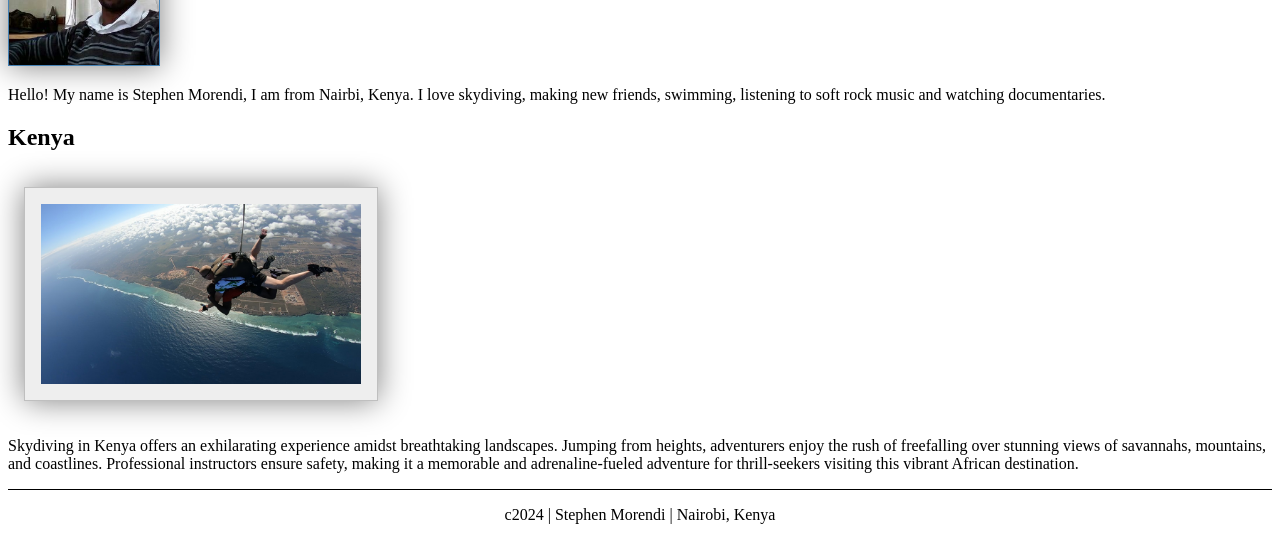
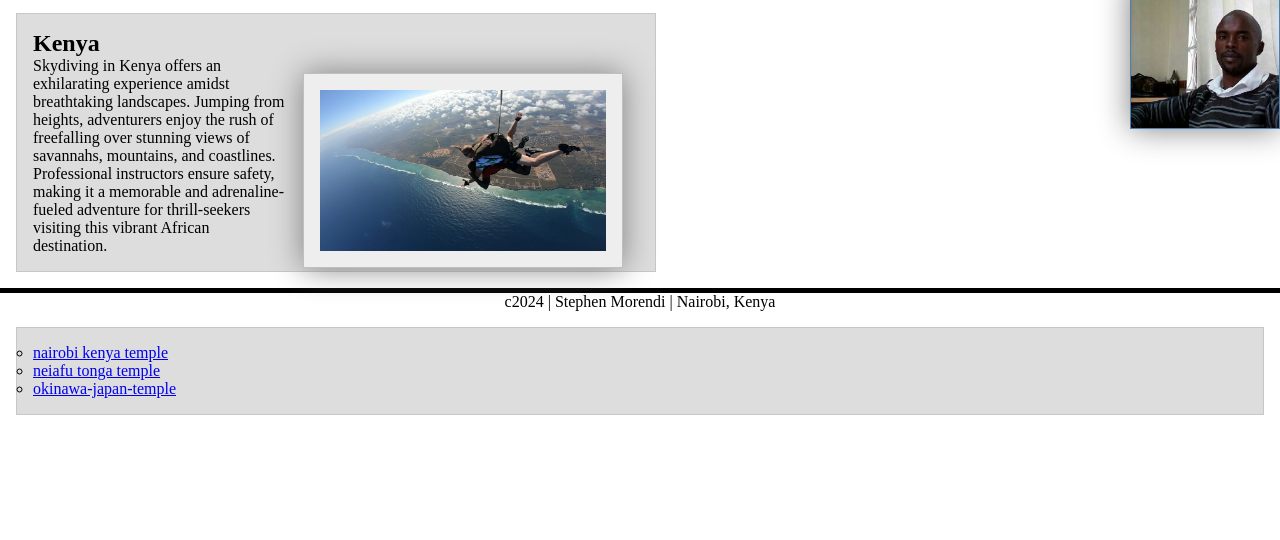
Before and after one commit to StephenNyangau/wdd130, a plain HTML site: page index.html in a window 1280 px wide. Shown: the part 368-908 px from the top of the page. After the commit the page ends 800 px from the top, so only its background shows below. Drawn offline with Linux system fonts and the light colour scheme.

Commit message:
homepageenhancement

```diff
--- a/index.html
+++ b/index.html
@@ -18,6 +18,8 @@
             <a href="#">Home</a>
             <a href="wwr/">Rafting Site</a>
             <a href="wwr/site-plan-rafting.html">Rafting Site Plan</a>
+            <a href="https://linkedin.com">LinkedIn</a>
+            <a href="https://www.facebook.com/profile.php?id=61550508551098">Facebook</a>
         </nav>
     </header>
     <main>
@@ -26,6 +28,7 @@
         <p>Hello! My name is Stephen Morendi, I am from Nairbi, Kenya. I love skydiving, making new friends, swimming, listening to soft rock music and watching documentaries.</p>
 
         <aside>
+          <aside class="box">
           <h2>Kenya</h2>
           <img src="images/skydiving.jpg" alt="Drop Zone, Sarah Hee">
           <p>Skydiving in Kenya offers an exhilarating experience amidst breathtaking landscapes. Jumping from heights, adventurers enjoy the rush of freefalling over stunning views of savannahs, mountains, and coastlines. Professional instructors ensure safety, making it a memorable and adrenaline-fueled adventure for thrill-seekers visiting this vibrant African destination.</p>
@@ -36,4 +39,13 @@
         <p>c2024 | Stephen Morendi | Nairobi, Kenya</p>
     </footer>
   </body>
+
+<ul>
+  <ul class="box">
+  <li><a href="https://www.churchofjesuschrist.org/temples/details/nairobi-kenya-temple?lang=eng" target="_blank">nairobi kenya temple</a></li>
+  <li><a href="https://www.churchofjesuschrist.org/temples/details/neiafu-tonga-temple?lang=eng" target="_blank">neiafu tonga temple</a></li>
+  <li><a href="https://www.churchofjesuschrist.org/temples/details/okinawa-japan-temple?lang=eng" target="_blank">okinawa-japan-temple</a></li>
+</ul>
+
+  </ul>
 </html>
--- a/styles/styles.css
+++ b/styles/styles.css
@@ -1,4 +1,22 @@
+
+* {
+    margin: 0;
+    padding: 0;
+    box-sizing: border-box;
+  }
+  .box {
+    margin: 1rem;
+    border: 1px solid rgba(0,0,0,.1);
+    padding: 1rem;
+    background-color: #ddd;
+    color: #000;
+  }
+  aside {
+    width: 40em;
+    text-align:left;
+  }
 main img{
+    float:right;
     width:150px;
     height:auto;
     max-width: 840px;
@@ -24,6 +42,7 @@ aside img {
     color: #333;
     text-align: center;
 }
+
 h1 {
     color: steelblue;
 }
@@ -38,7 +57,7 @@ p {
 }
 
 footer {
-    margin-top: 15px;
-    border-top: 1px solid #000;
+    margin-top: 1px;
+    border-top: 5px solid #000;
     text-align: center;
   }
```
